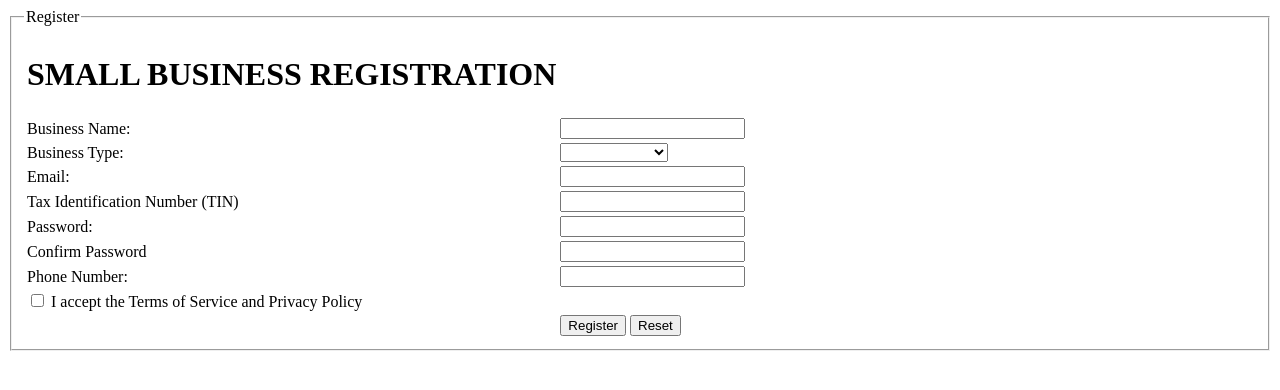
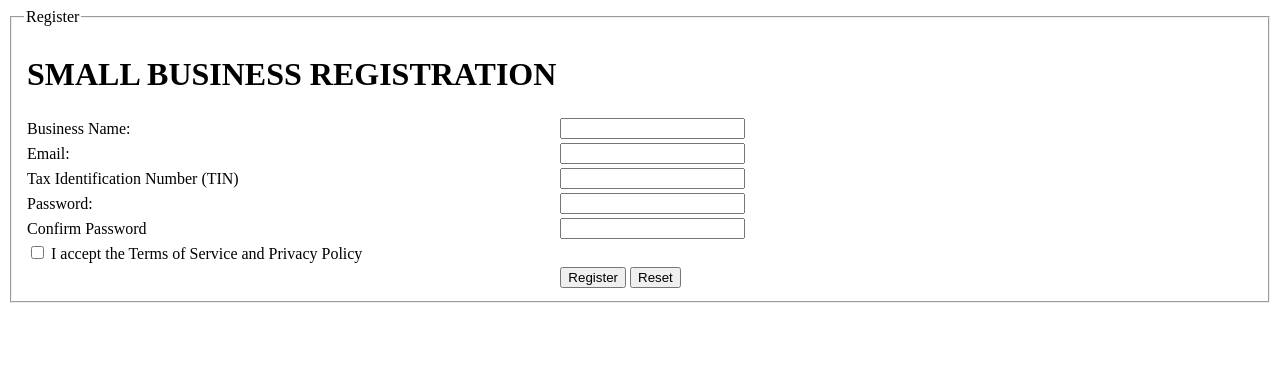
Before and after one commit to NabilRaiyan/Nike-Shoe-Store, a PHP site: page /registration.php in a window 1280 px wide. Shown: the top 390 px of the page. Run offline with PHP 8.4, Linux system fonts and the light colour scheme.

```diff
--- a/customer/views/registration.php
+++ b/customer/views/registration.php
@@ -32,25 +32,7 @@
 
                         </td>
                     </tr>
-                    <tr>
-                        <td>
-                            <label for="businessType">Business Type:</label>
-                        </td>
-                        <td>
-                            <select name="businessType" id="businessType">
-                                <option selected value=""></option>
-                                <option value="retail">Retail</option>
-                                <option value="consulting">Consulting</option>
-                                <option value="foodServices">Food Services</option>
-                                <option value="construction">Construction</option>
-                                <option value="healthcare">Healthcare</option>
-                                <option value="healthcare">Others</option>
 
-                            </select>
-                            <?php echo $businessType;?>
-                            <?php echo $businessTypeError;?>
-                        </td>
-                    </tr>
 
                     <tr>
                         <td>
@@ -89,16 +71,7 @@
                         </td>
                     </tr>
 
-                    <tr>
-                        <td>
-                            <label for="phoneNumber">Phone Number: </label>
-                        </td>
-                        <td>
-                            <input name="phoneNumber" type="text" />
-                            <?php echo $phoneNumber;?>
-                            <?php echo $phoneNumberError;?>
-                        </td>
-                    </tr>
+
                     <tr>
                         <td>
                             <input name="termsCondition" type="checkbox" />
```
